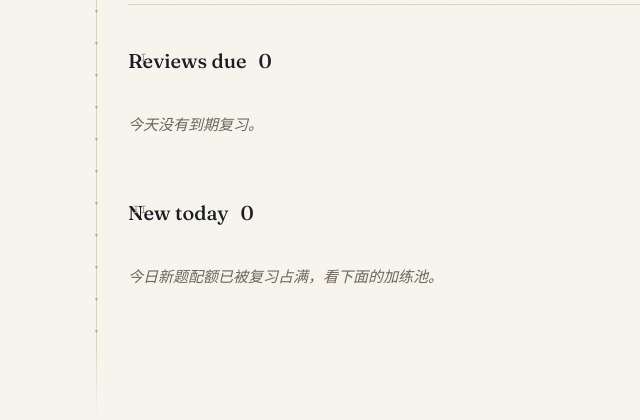
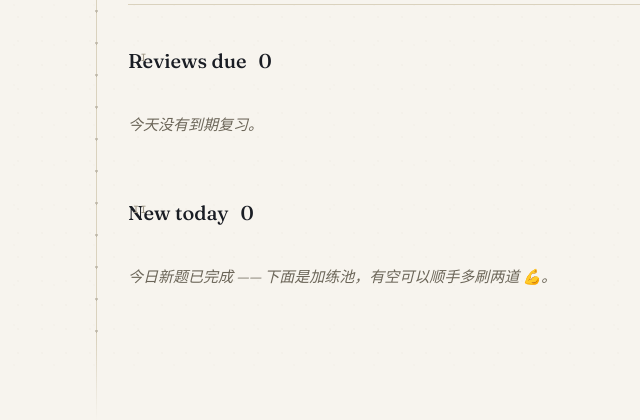
Before and after one commit to jadehare818/leetcode-hot100, a Flask app: template templates/dashboard.html in a window 1280 px wide. Shown: the part 427-847 px from the top of the page, without its empty margins (18-658 px from the left). Run offline with Flask 3, Linux system fonts and the light colour scheme; the template is opened without the code that fills it, so the values that code supplies are empty.

Commit message:
ui: fix stale empty-state copy — new-problem quota no longer eaten by reviews

```diff
--- a/templates/dashboard.html
+++ b/templates/dashboard.html
@@ -145,7 +145,7 @@
   {% endfor %}
 </div>
 {% else %}
-<p class="empty">今日新题配额已被复习占满，看下面的加练池。</p>
+<p class="empty">今日新题已完成 —— 下面是加练池，有空可以顺手多刷两道 💪。</p>
 {% endif %}
 
 {# ─── III. Extras / bonus round ─── #}
```
